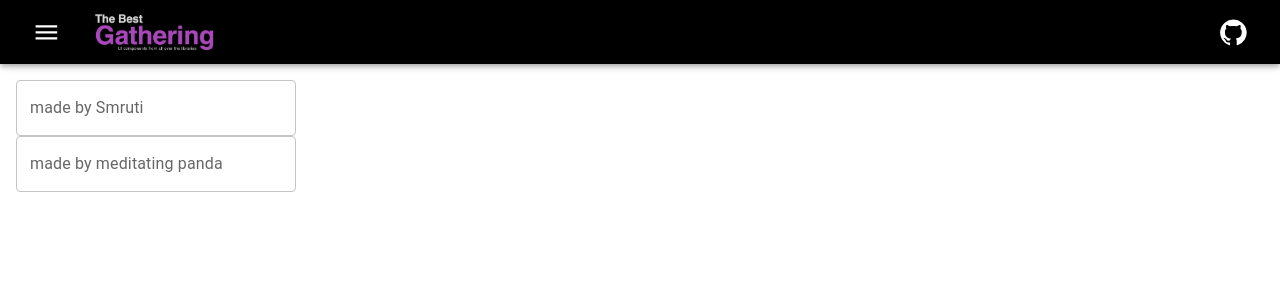
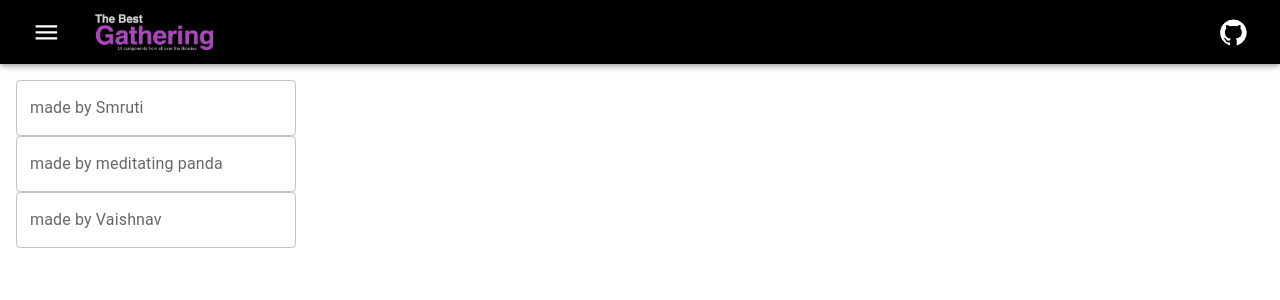
Before and after one commit to iamsmruti/the-best-gathering, a React (Create React App) app: page /textfields in a window 1280 px wide. Shown: the top 300 px of the page. Built offline with nearby package versions, Linux system fonts and the light colour scheme.

Commit message:
added custom textField

```diff
--- a/src/textfields/TextFields.js
+++ b/src/textfields/TextFields.js
@@ -2,12 +2,14 @@ import { Stack } from '@mui/system'
 import React from 'react'
 import GyanaCustomFields from './gyana-ranjan/GyanaCustomFields'
 import SmrutiTextField from './smruti-ranjan/SmrutiTextField'
+import VTextfield from './vaishnav/VTextfield'
 
 const TextFields = () => {
   return (
     <Stack sx={{ p: 2 }}>
       <SmrutiTextField />
       <GyanaCustomFields  label='made by meditating panda' color='error' />
+      <VTextfield />
     </Stack>
   )
 }
--- /dev/null
+++ b/src/textfields/vaishnav/VTextfield.js
@@ -0,0 +1,10 @@
+import { TextField } from '@mui/material'
+import React from 'react'
+
+const VTextfield = () => {
+  return (
+    <TextField label="made by Vaishnav" sx={{maxWidth: '280px'}}/>
+  )
+}
+
+export default VTextfield
```
